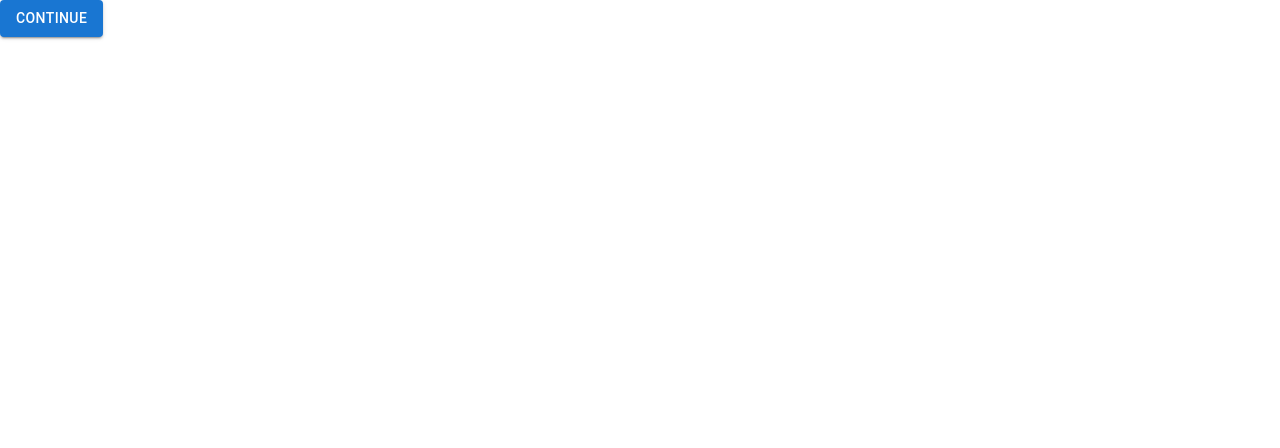
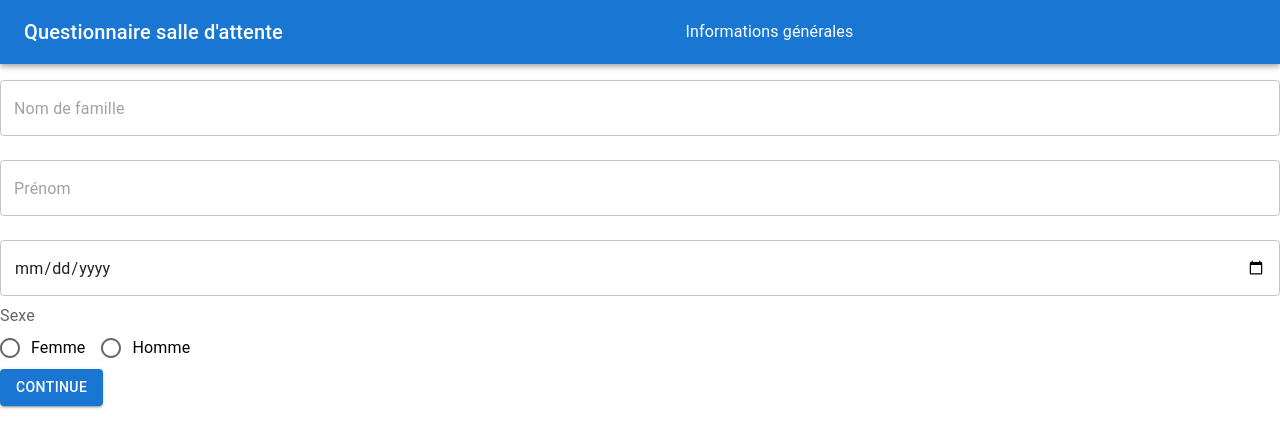
Before and after one commit to florestephan/app_attias, a React app: page / in a window 1280 px wide. Shown: the top 448 px of the page. Built offline with nearby package versions, Linux system fonts and the light colour scheme.

Commit message:
FormGeneral - in progress

```diff
--- a/src/components/FormContainer/index.js
+++ b/src/components/FormContainer/index.js
@@ -28,22 +28,21 @@ class FormContainer extends React.Component {
       accident_endormissement_volant: ''
     }
 
-    this.handleChange = this.handleChange.bind(this)
     this.handleSubmit = this.handleSubmit.bind(this);
 
   }
 
   nextStep = () => {
-    const { step } = this.state;
+    const {step} = this.state;
     this.setState({
       step: step + 1
     });
   };
 
   // Permet de changer le state du champs
-  handleChange(e) {
-    this.setState({[e.target.name]: e.target.value})
-  }
+  handleChange = input => e => {
+    this.setState({[input]: e.target.value});
+  };
 
   //Permet de renvoyer les résultat apres le submit
   handleSubmit(event) {
@@ -52,8 +51,8 @@ class FormContainer extends React.Component {
 
   render() {
     const {step} = this.state;
-    const {nom_de_famille, prenom} = this.state;
-    const values = {nom_de_famille, prenom, };
+    const {nom_de_famille, prenom, date_de_naissance, sexe} = this.state;
+    const values = {nom_de_famille, prenom, date_de_naissance, sexe};
 
     switch (step) {
       case 1:
--- a/src/components/FormGeneral/index.js
+++ b/src/components/FormGeneral/index.js
@@ -1,6 +1,17 @@
 import * as React from "react";
 import './styles.scss';
-import Button from '@mui/material/Button';
+import {
+  TextField,
+  Typography,
+  Toolbar,
+  AppBar,
+  Button,
+  Radio,
+  RadioGroup,
+  FormControlLabel,
+  FormControl,
+  FormLabel
+} from '@mui/material/';
 
 
 class FormGeneral extends React.Component {
@@ -12,13 +23,67 @@ class FormGeneral extends React.Component {
 
   render() {
 
+    const {values, handleChange} = this.props;
+
     return (
+
+      <form>
+        <header>
+          <AppBar position="static">
+            <Toolbar>
+              <Typography variant="h6" component="div" sx={{flexGrow: 1}}>
+                Questionnaire salle d'attente
+              </Typography>
+              <Typography component="div" sx={{flexGrow: 1}}>
+                Informations générales
+              </Typography>
+            </Toolbar>
+          </AppBar>
+        </header>
+
+
+        <TextField
+          placeholder="Nom de famille"
+          type="text"
+          name="nom_de_famille"
+          onChange={handleChange('nom_de_famille')}
+          margin="normal"
+          fullWidth
+        />
+        <br/>
+        <TextField
+          placeholder="Prénom"
+          type="text"
+          name="prenom"
+          onChange={handleChange('prenom')}
+          margin="normal"
+          fullWidth
+        />
+        <br/>
+        <TextField
+          placeholder="Date de naissance"
+          type="date"
+          name="date_de_naissance"
+          onChange={handleChange('date_de_naissance')}
+          margin="normal"
+          fullWidth
+        />
+        <br/>
+        <FormLabel component="legend">Sexe</FormLabel>
+        <RadioGroup row aria-label="sexe" name="row-radio-buttons-group" onChange={handleChange('sexe')}>
+          <FormControlLabel value="femme" control={<Radio/>} label="Femme"/>
+          <FormControlLabel value="homme" control={<Radio/>} label="Homme"/>
+        </RadioGroup>
+
+
         <Button
           color="primary"
           variant="contained"
           onClick={this.continue}
         >Continue
         </Button>
+      </form>
+
     );
   }
 }
```
Lines whose indentation alone changed are shown as unchanged.
